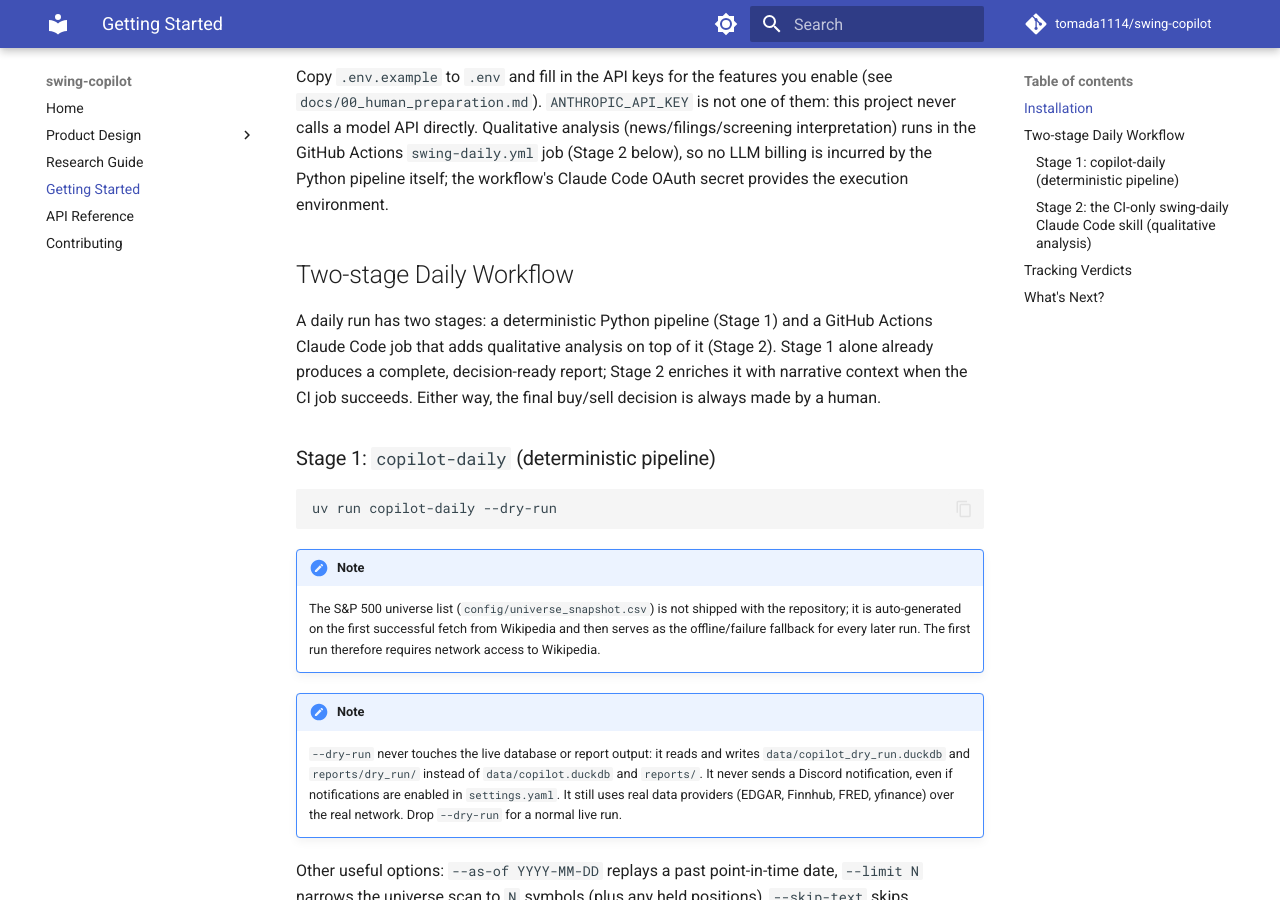
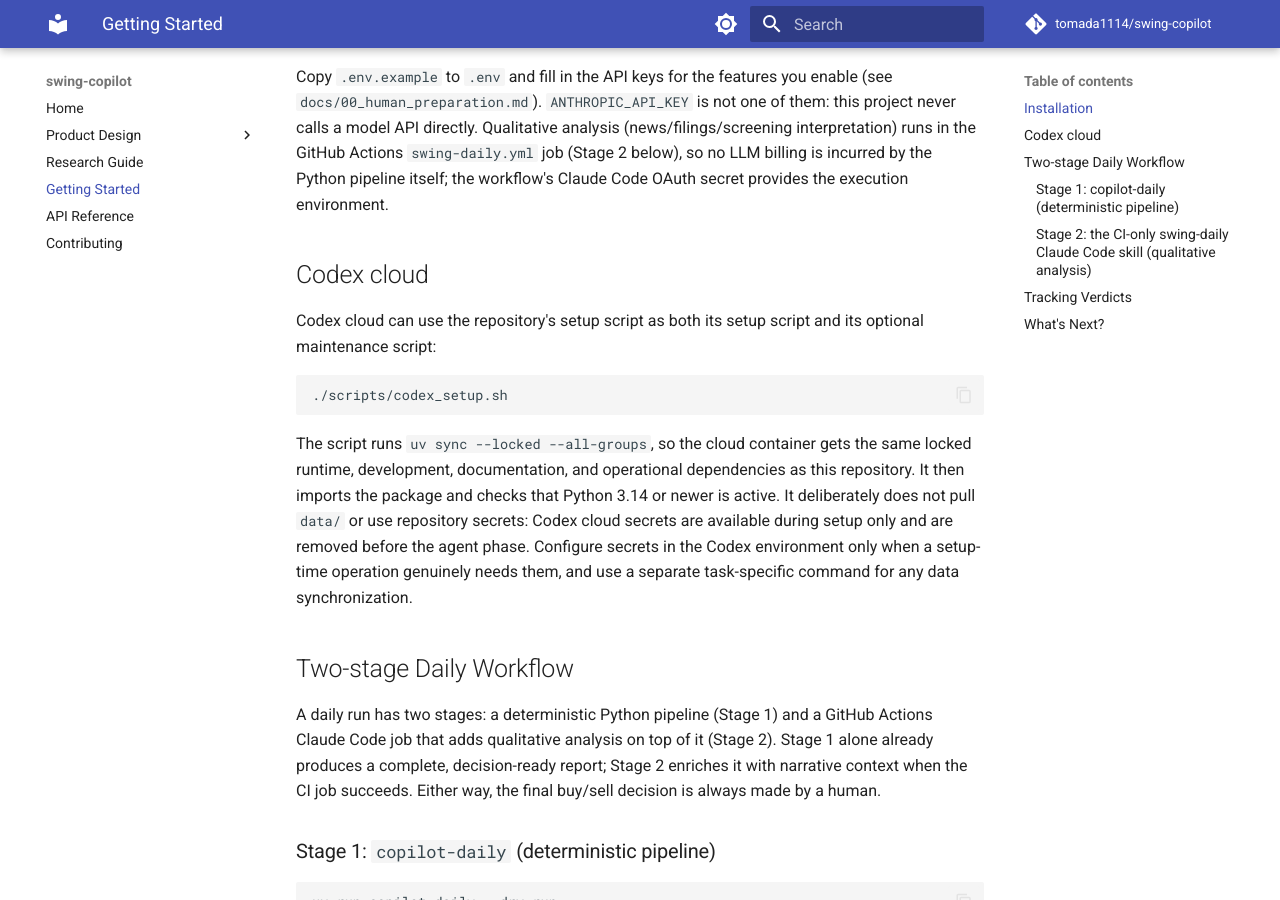
Before and after one commit to tomada1114/swing-copilot, an MkDocs documentation site: the page built from docs/getting-started.md, in a window 1280 px wide and 900 px high, scrolled down 261 px. Built offline with MkDocs 1.6.1 and Material for MkDocs 9.7.7, drawn with Linux system fonts in a browser that asks for light colours; comment, search, counter and statistics services are not loaded.

Commit message:
chore: Codexクラウド用セットアップを追加 (#344)

````diff
--- a/docs/getting-started.md
+++ b/docs/getting-started.md
@@ -15,6 +15,24 @@ them: this project never calls a model API directly. Qualitative analysis
 `swing-daily.yml` job (Stage 2 below), so no LLM billing is incurred by the
 Python pipeline itself; the workflow's Claude Code OAuth secret provides the
 execution environment.
+
+## Codex cloud
+
+Codex cloud can use the repository's setup script as both its setup script and
+its optional maintenance script:
+
+```text
+./scripts/codex_setup.sh
+```
+
+The script runs `uv sync --locked --all-groups`, so the cloud container gets the
+same locked runtime, development, documentation, and operational dependencies
+as this repository. It then imports the package and checks that Python 3.14 or
+newer is active. It deliberately does not pull `data/` or use repository
+secrets: Codex cloud secrets are available during setup only and are removed
+before the agent phase. Configure secrets in the Codex environment only when a
+setup-time operation genuinely needs them, and use a separate task-specific
+command for any data synchronization.
 
 ## Two-stage Daily Workflow
 
````
Also changed, not shown: 1 other file.
